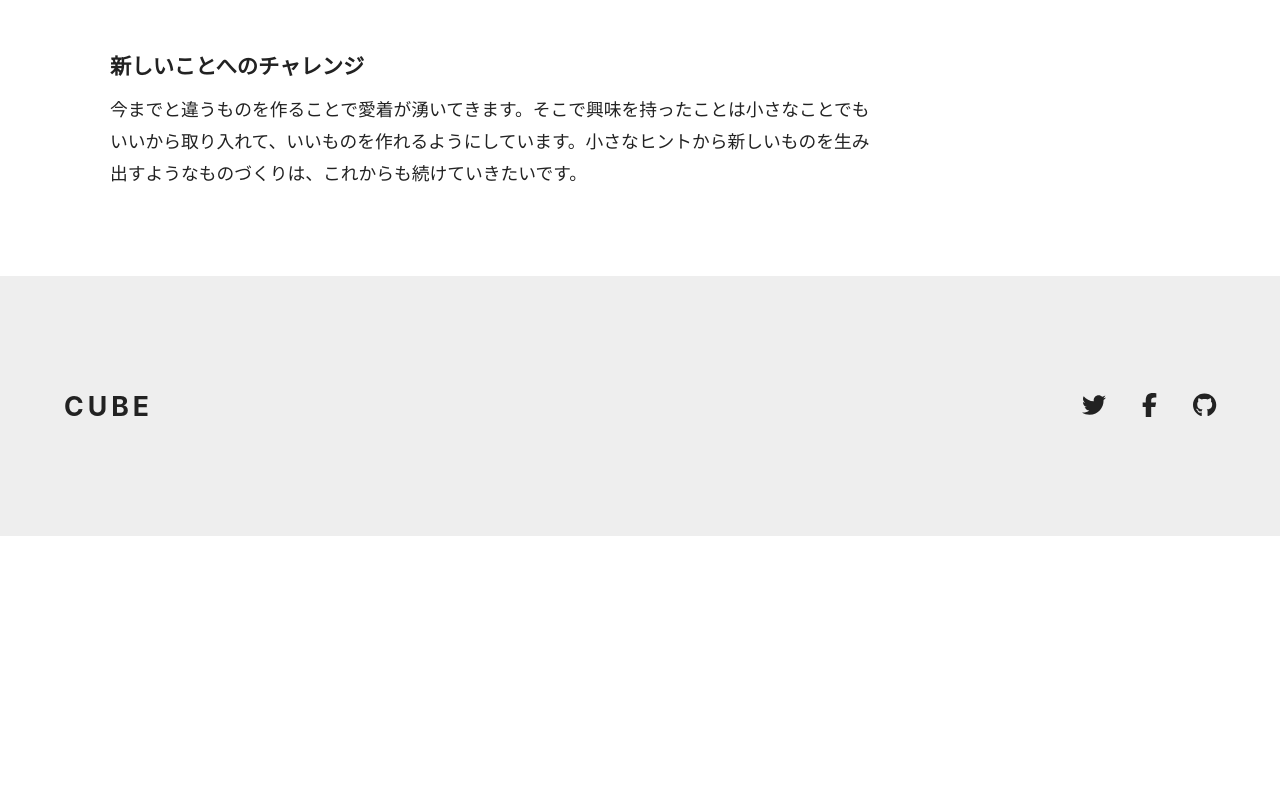
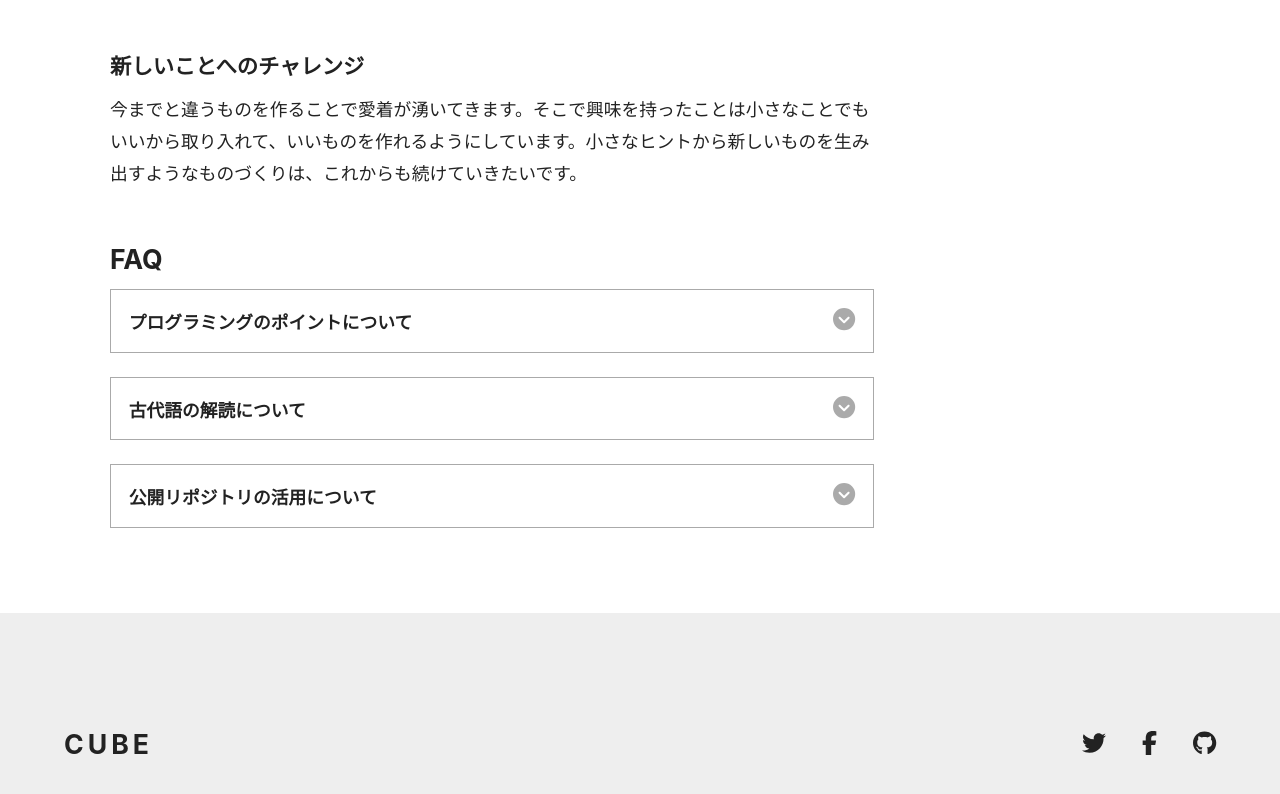
Before and after one commit to itc-s22004/next-react-website, a Next.js app: page /about in a window 1280 px wide. Shown: the part 1505-2299 px from the top of the page. Before the commit the page ends 2041 px from the top, so only its background shows below. Built offline with nearby package versions, Linux system fonts and the light colour scheme; no server answers.

Commit message:
chapter 10 ok

```diff
--- /dev/null
+++ b/components/accordion.js
@@ -0,0 +1,32 @@
+import styles from 'styles/accordion.module.css'
+import { FontAwesomeIcon } from '@fortawesome/react-fontawesome'
+import { faCircleChevronDown } from '@fortawesome/free-solid-svg-icons'
+import {useState, useRef} from 'react'
+
+export default function Accordion({heading, children}) {
+    const [textIsOpen, setTextIsOpen] = useState(false)
+
+    const toggleText = () => {
+        setTextIsOpen((prev) => !prev)
+    }
+    const refText = useRef(null)
+
+    return (
+        <div className={textIsOpen ? styles.open : styles.close}>
+            <h3 className={styles.heading}>
+                <button onClick={toggleText}>
+                    {heading}
+                    <FontAwesomeIcon icon={faCircleChevronDown} className={styles.icon} />
+                </button>
+            </h3>
+            <div className={styles.text}
+                ref={refText}
+                style={{
+                    '--text-height': refText.current ? `${refText.current.scrollHeight}px` : '0px',
+                }}
+            >
+                <div className={styles.textInner}>{children}</div>
+            </div>
+        </div>
+    )
+}
--- /dev/null
+++ b/lib/gtag.js
@@ -0,0 +1,7 @@
+export const GA_MEASUREMENT_ID = process.env.NEXT_PUBLIC_GA_ID
+
+export const pageview = (url) => {
+    window.gtag('config', GA_MEASUREMENT_ID, {
+      page_path: url
+    })
+  }
--- a/pages/_app.js
+++ b/pages/_app.js
@@ -1,16 +1,93 @@
+// import Layout from 'components/layout'
+// import 'styles/globals.css'
+// import Script from 'next/script'
+// import * as gtag from 'lib/gtag'
+
+// //Font Awesome の設定
+// import '@fortawesome/fontawesome-svg-core/styles.css'
+// import { config } from '@fortawesome/fontawesome-svg-core'
+
+// config.autoAddCss = false
+
+// const MyApp = ({ Component, pageProps }) => {
+//   return (
+//     <>
+//       <Script
+//         strategy='afterInteractive'
+//         src={`https://www.googletagmanager.com/gtag/js?id=${gtag.GA_MEASUREMENT_ID}`}
+//       />
+//       <Script
+//         id="gtag-init"
+//         strategy="afterInteractive"
+//         dangerouslySetInnerHTML={{
+//           __html: `
+//             window.dataLayer = window.dataLayer || [];
+//             function gtag(){dataLayer.push(arguments);}
+//             gtag('js', new Date());
+
+//             gtag('config', '${gtag.GA_MEASUREMENT_ID});
+//           `,
+//         }}
+//       />
+//       <Layout>
+//         <Component {...pageProps} />
+//       </Layout>
+//     </>
+//   )
+// }
+
+// export default MyApp
+
+
+
+import { useEffect } from 'react'
+import { useRouter } from 'next/router'
+import 'styles/globals.css'
 import Layout from 'components/layout'
-import 'styles/globals.css'
+import Script from 'next/script'
+import * as gtag from 'lib/gtag'
 
-//Font Awesome の設定
+// Font Awesomeの設定
 import '@fortawesome/fontawesome-svg-core/styles.css'
 import { config } from '@fortawesome/fontawesome-svg-core'
 config.autoAddCss = false
 
-const MyApp = ({ Component, pageProps }) => {
+function MyApp({ Component, pageProps }) {
+  const router = useRouter()
+  useEffect(() => {
+    const handleRouteChange = (url) => {
+      gtag.pageview(url)
+    }
+    router.events.on('routeChangeComplete', handleRouteChange)
+    return () => {
+      router.events.off('routeChangeComplete', handleRouteChange)
+    }
+  }, [router.events])
+
   return (
-    <Layout>
-      <Component {...pageProps} />
-    </Layout>
+    <>
+      <Script
+        strategy='afterInteractive'
+        src={`https://www.googletagmanager.com/gtag/js?id=${gtag.GA_MEASUREMENT_ID}`}
+      />
+      <Script
+        id='gtag-init'
+        strategy='afterInteractive'
+        dangerouslySetInnerHTML={{
+          __html: `
+            window.dataLayer = window.dataLayer || [];
+            function gtag(){dataLayer.push(arguments);}
+            gtag('js', new Date());
+
+            gtag('config', '${gtag.GA_MEASUREMENT_ID}');
+          `
+        }}
+      />
+
+      <Layout>
+        <Component {...pageProps} />
+      </Layout>
+    </>
   )
 }
 
--- a/pages/about.js
+++ b/pages/about.js
@@ -6,15 +6,16 @@ import Contact from 'components/contact'
 import { TwoColumn, TwoColumnMain, TwoColumnSidebar } from 'components/two-column'
 import Image from 'next/legacy/image'
 import eyecatch from 'images/about.jpg'
+import Accordion from 'components/accordion'
 
 const About = () => {
   return (
     <Container>
       <Meta pageTitle="アバウト"
-      pageDesc="About debelopment activities"
-      pageImg={eyecatch.src}
-      pageImgW={eyecatch.width}
-      pageImaH={eyecatch.height}
+        pageDesc="About debelopment activities"
+        pageImg={eyecatch.src}
+        pageImgW={eyecatch.width}
+        pageImaH={eyecatch.height}
       />
       <Hero
         title='About'
@@ -25,7 +26,7 @@ const About = () => {
           src={eyecatch}
           alt=""
           // layout="responsive"
-          style={{width: "100", height: "auto"}}
+          style={{ width: "100", height: "auto" }}
           sizes="(min-width: 1152px) 1152px, 100vw"
           priority
           placeholder="blur"
@@ -40,6 +41,25 @@ const About = () => {
             <p>単純に形にするだけでなく、作る過程や、なぜそのようにしたのかを大事にしながらモノづくりをしています。毎回課題解決テーマをもって「モノ」と向き合い制作をし、フィールドバックしてもらうことで自分の中にあるもやもやを言葉にして「問い」への答えを出しています。</p>
             <h3>新しいことへのチャレンジ</h3>
             <p>今までと違うものを作ることで愛着が湧いてきます。そこで興味を持ったことは小さなことでもいいから取り入れて、いいものを作れるようにしています。小さなヒントから新しいものを生み出すようなものづくりは、これからも続けていきたいです。</p>
+
+            <h2>FAQ</h2>
+            <Accordion heading="プログラミングのポイントについて">
+              <p>
+                プログラミングのポイントは、作りたいものを作ることです。楽しいことから思いつき、目標とゴールを決め、そこに向かって様々な課題を設定していきながら、プログラムを作っていきます。
+              </p>
+            </Accordion>
+            <Accordion heading="古代語の解読について">
+              <p>
+                古代語を解読するのに必要なのは書かれた文字そのものだけです。古代の世界観や思考方法それらを読み取ってこそ古代の世界感が理解できます。
+              </p>
+            </Accordion>
+            <Accordion heading="公開リポジトリの活用について">
+              <p>
+                公開リポジトリを活用すると、全世界のどこからでもアクセスし、開発者が開発するプロジェクトのタスクを利用することができます。
+              </p>
+            </Accordion>
+
+
           </PostBody>
         </TwoColumnMain>
         <TwoColumnSidebar>
--- /dev/null
+++ b/styles/accordion.module.css
@@ -0,0 +1,70 @@
+.open,
+.close {
+    border: solid 1px var(--gray-25);
+}
+
+.heading {
+    font-size: var(--body);
+}
+
+.heading button {
+    all: unset;
+    outline: revert;
+    -webkit-tap-highlight-color: transparent;
+    cursor: pointer;
+    box-sizing: border-box;
+    width: 100%;
+    padding: 1em;
+    display: flex;
+    justify-content: space-between;
+    gap: 1em;
+}
+
+.icon {
+    color: var(--gray-25);
+    font-size: 1.25em;
+    transition: transform 0.5s;
+}
+
+.open .icon {
+    transform: rotate(180deg);
+}
+
+.text {
+    overflow: hidden;
+    height: 0px;
+    transition: auto;
+}
+
+.open .text {
+    animation: openAnim 0.5s forwards;
+}
+.close .text {
+    animation: closeAnim 0.5s forwards;
+}
+
+@keyframes openAnim {
+    0% {
+        height: 0px;
+    }
+    99% {
+        height: var(--text-height);
+    }
+    100% {
+        height: auto;
+    }
+}
+
+@keyframes closeAnim {
+    0% {
+        height: var(--text-height);
+    }
+    100% {
+        height: 0px;
+    }
+}
+
+.textInner {
+    padding: 0 1.14em 1.14em;
+    font-size: calc(var(--body) * 0.875);
+}
```
